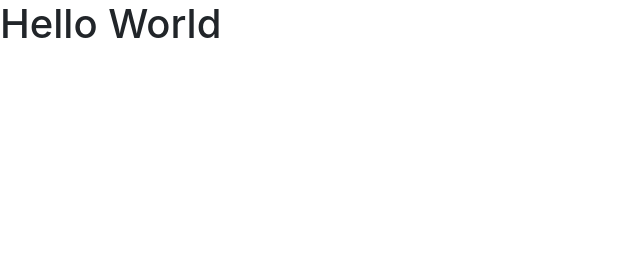
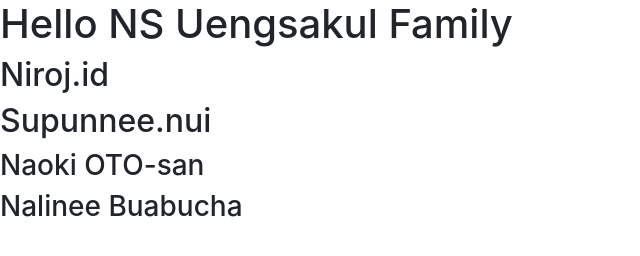
Before and after one commit to sudsairung/liff-app, a plain HTML site: page index.html in a window 1280 px wide. Shown: the whole page, without its empty margins (0-640 px from the left). Drawn offline with nearby package versions, Linux system fonts and the light colour scheme.

Commit message:
Update index.html

```diff
--- a/index.html
+++ b/index.html
@@ -8,6 +8,10 @@
     <title>Line - LIFF Application 101</title>
 </head>
 <body>
-    <h1>Hello World</h1>
+    <h1>Hello NS Uengsakul Family</h1>
+    <h2>Niroj.id</h2>
+    <h2>Supunnee.nui</h2>
+    <h3>Naoki OTO-san</h3>
+    <h3>Nalinee Buabucha</h3>
 </body>
 </html>
```
